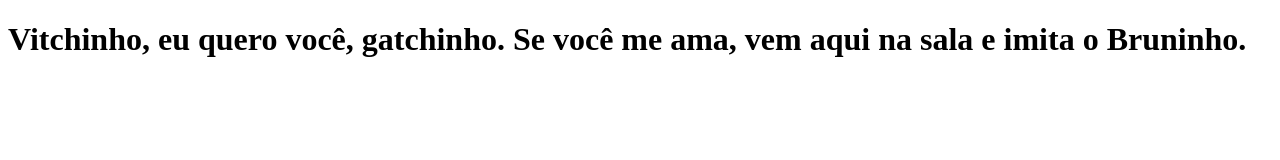
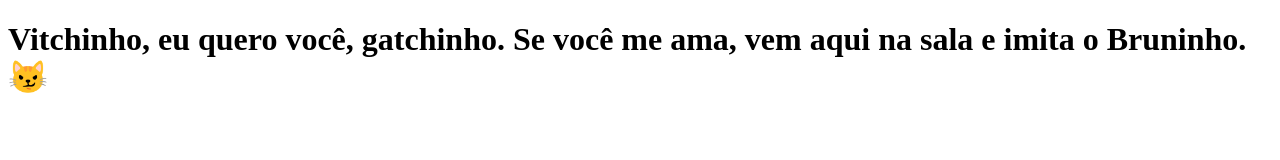
Before and after one commit to biamouras/clone-tabnews, a Next.js app: page / in a window 1280 px wide. Shown: the top 160 px of the page. Built offline with nearby package versions, Linux system fonts and the light colour scheme.

Commit message:
modifica a frase

```diff
--- a/pages/index.js
+++ b/pages/index.js
@@ -1,5 +1,5 @@
 function Home() {
-    return <h1>Vitchinho, eu quero você, gatchinho. Se você me ama, vem aqui na sala e imita o Bruninho.</h1>
+    return <h1>Vitchinho, eu quero você, gatchinho. Se você me ama, vem aqui na sala e imita o Bruninho. 😼</h1>
 }
 
 export default Home;
```
